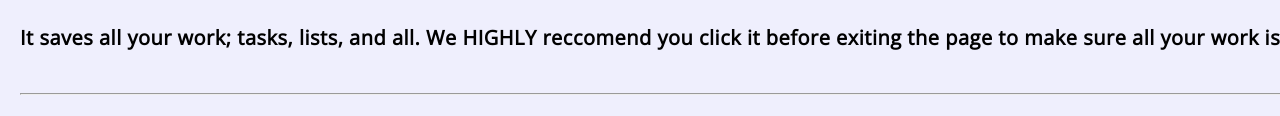
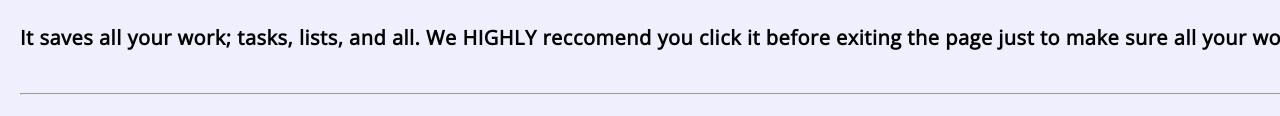
Before and after one commit to ashjoh25/Final-Project, a website: page help.html in a window 1280 px wide. Shown: the part 1935-2051 px from the top of the page. Drawn offline with nearby package versions, Linux system fonts and the light colour scheme.

Commit message:
edited help page

```diff
--- a/help.html
+++ b/help.html
@@ -61,7 +61,7 @@
 
     <div>
         <h3>What does the "Save!" button do?</h3>
-        <h4>It saves all your work; tasks, lists, and all. We HIGHLY reccomend you click it before exiting the page to make sure all your work is saved.</h4>
+        <h4>It saves all your work; tasks, lists, and all. We HIGHLY reccomend you click it before exiting the page just to make sure all your work is saved.</h4>
     </div>
 
     <hr>
```
